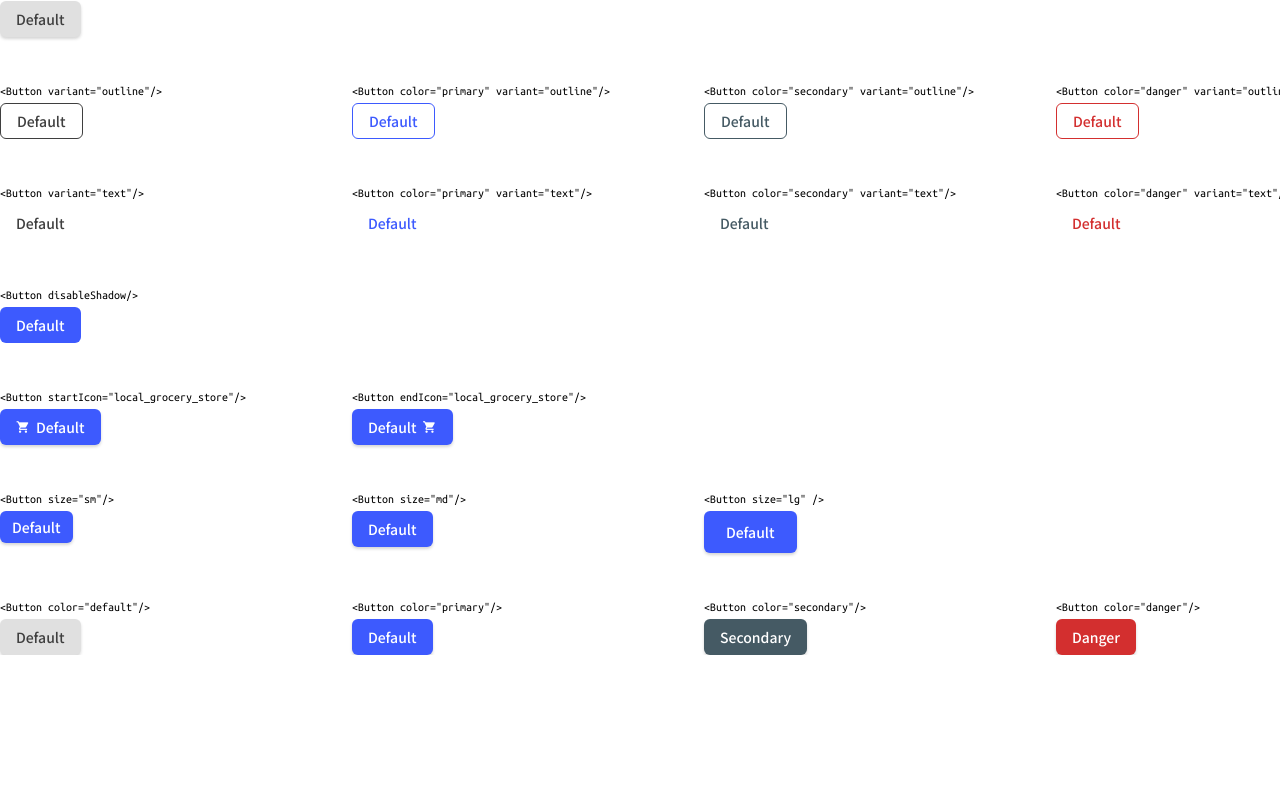
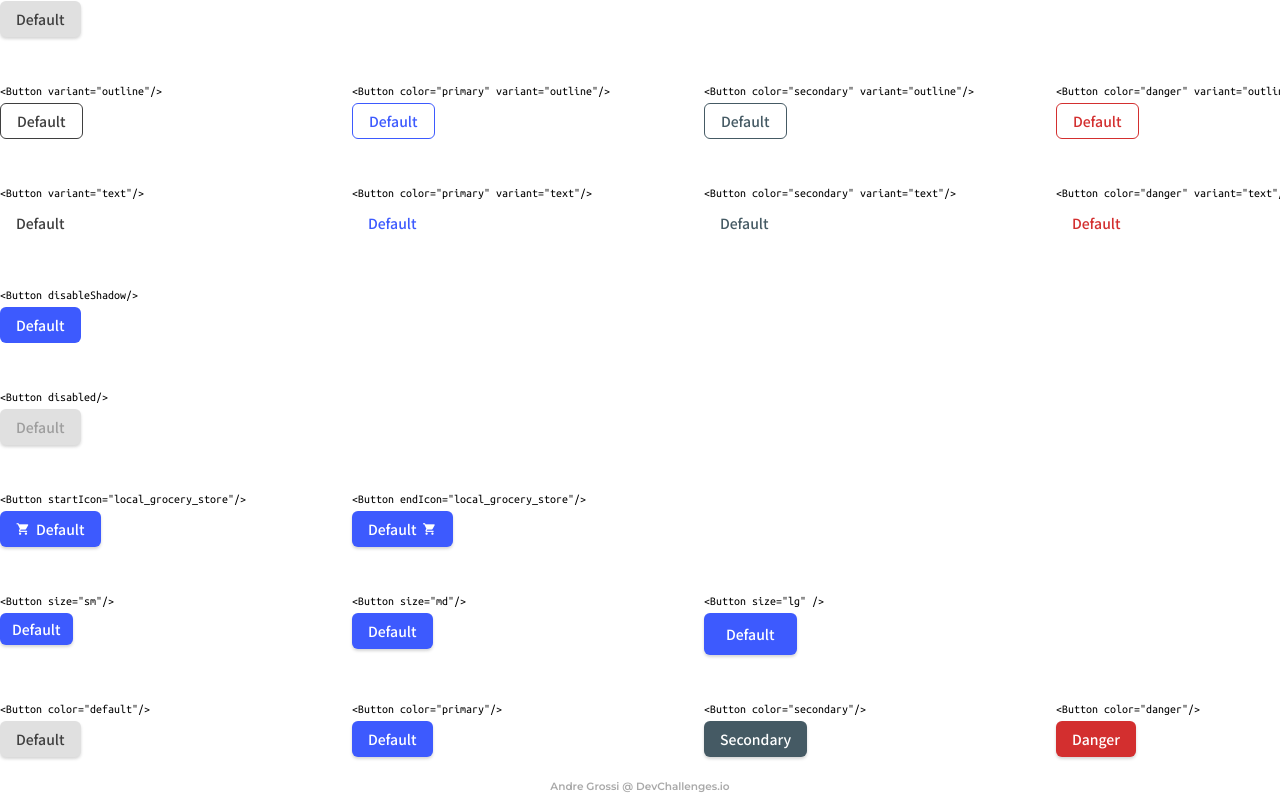
Before and after one commit to aadelgrossi/button-component, a React (Create React App) app: page / in a window 1280 px wide. Shown: the part 180-989 px from the top of the page. Before the commit the page ends 835 px from the top, so only its background shows below. Built offline with nearby package versions, Linux system fonts and the light colour scheme.

Commit message:
Add footer and disabled button example in Home

```diff
--- a/public/index.html
+++ b/public/index.html
@@ -9,7 +9,7 @@
       content="Modular and customizable button component"
     />
     <title>Button component by Andre Grossi - devchallenges.io</title>
-    <link href="https://fonts.googleapis.com/css2?family=Noto+Sans+JP:wght@500&family=Poppins:wght@500&family=Ubuntu+Mono&display=swap" rel="stylesheet">
+    <link href="https://fonts.googleapis.com/css2?family=Noto+Sans+JP:wght@500&family=Montserrat:wght@600&family=Poppins:wght@500&family=Ubuntu+Mono&display=swap" rel="stylesheet">
     <link href="https://fonts.googleapis.com/icon?family=Material+Icons"
       rel="stylesheet">
   </head>
--- /dev/null
+++ b/src/components/Footer/index.tsx
@@ -0,0 +1,13 @@
+import React from 'react';
+
+import { Container } from './styles';
+
+const Footer: React.FC = () => {
+  return (
+    <Container>
+      <p>Andre Grossi @ DevChallenges.io</p>
+    </Container>
+  );
+};
+
+export default Footer;
--- /dev/null
+++ b/src/components/Footer/styles.ts
@@ -0,0 +1,14 @@
+import styled from 'styled-components';
+
+export const Container = styled.div`
+  width: 100%;
+  display: flex;
+  justify-content: center;
+
+  p {
+    margin-bottom: 1rem;
+    color: #a9a9a9;
+    font-family: 'Montserrat';
+    font-size: 0.7em;
+  }
+`;
--- a/src/pages/Home/index.tsx
+++ b/src/pages/Home/index.tsx
@@ -2,9 +2,11 @@ import React from 'react';
 
 import { Container, ButtonItem } from './styles';
 import Button from '../../components/Button';
+import Footer from '../../components/Footer';
 
 const Home: React.FC = () => {
   return (
+    <>
       <Container>
         <h1>Buttons</h1>
         <div className="row">
@@ -71,6 +73,12 @@ const Home: React.FC = () => {
         </div>
         <div className="row">
           <ButtonItem>
+            <span>{'<Button disabled/>'}</span>
+            <Button disabled>Default</Button>
+          </ButtonItem>
+        </div>
+        <div className="row">
+          <ButtonItem>
             <span>{'<Button startIcon="local_grocery_store"/>'}</span>
             <Button color="primary" startIcon="local_grocery_store">
               Default
@@ -120,6 +128,8 @@ const Home: React.FC = () => {
           </ButtonItem>
         </div>
       </Container>
+      <Footer />
+    </>
   );
 };
 
--- a/src/pages/Home/styles.ts
+++ b/src/pages/Home/styles.ts
@@ -4,7 +4,7 @@ export const Container = styled.div`
   height: 90vh;
   display: flex;
   flex-direction: column;
-  margin: 5rem auto 0;
+  margin: 5rem auto 10rem;
   align-items: flex-start;
 
   > .row {
```
Lines whose indentation alone changed are shown as unchanged.
